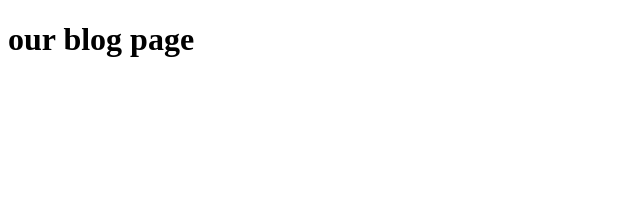
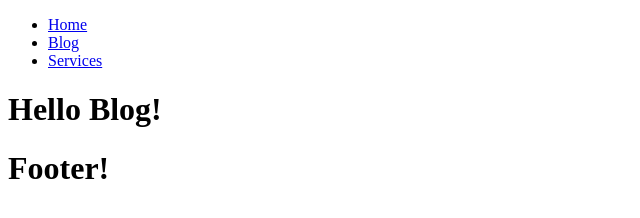
Before and after one commit to ryan258/gatsby-tutorial, a Gatsby site: page /blog in a window 1280 px wide. Shown: the whole page, without its empty margins (0-640 px from the left). Built offline with nearby package versions, Linux system fonts and the light colour scheme; Gatsby itself is replaced by a stand-in of ours.

Commit message:
Create and apply layout component.

```diff
--- /dev/null
+++ b/src/components/Footer.js
@@ -0,0 +1,11 @@
+import React from "react"
+
+const Footer = () => {
+  return (
+    <div>
+      <h1>Footer!</h1>
+    </div>
+  )
+}
+
+export default Footer
--- /dev/null
+++ b/src/components/Navbar.js
@@ -0,0 +1,22 @@
+import React from "react"
+import { Link } from "gatsby"
+
+const Navbar = () => {
+  return (
+    <nav>
+      <ul>
+        <li>
+          <Link to="/">Home</Link>
+        </li>
+        <li>
+          <Link to="/blog">Blog</Link>
+        </li>
+        <li>
+          <Link to="/services">Services</Link>
+        </li>
+      </ul>
+    </nav>
+  )
+}
+
+export default Navbar
--- /dev/null
+++ b/src/components/layout.js
@@ -0,0 +1,15 @@
+import React from "react"
+import Navbar from "./Navbar"
+import Footer from "./Footer"
+
+const layout = ({ children }) => {
+  return (
+    <>
+      <Navbar />
+      <main>{children}</main>
+      <Footer />
+    </>
+  )
+}
+
+export default layout
--- a/src/pages/404.js
+++ b/src/pages/404.js
@@ -1,9 +1,10 @@
 import React from "react"
+import Layout from "../components/layout"
 
 export default function error() {
   return (
-    <div>
+    <Layout>
       <h1>our error page!</h1>
-    </div>
+    </Layout>
   )
 }
--- a/src/pages/blog.js
+++ b/src/pages/blog.js
@@ -1,10 +1,12 @@
 import React from "react"
+// import { Link } from "gatsby"
+import Layout from "../components/layout"
 
 const blog = () => {
   return (
-    <div>
-      <h1>our blog page</h1>
-    </div>
+    <Layout>
+      <h1>Hello Blog!</h1>
+    </Layout>
   )
 }
 
```
Also changed, not shown: src/pages/index.js (+7 -1 lines), src/pages/services.js (+4 -3 lines).
